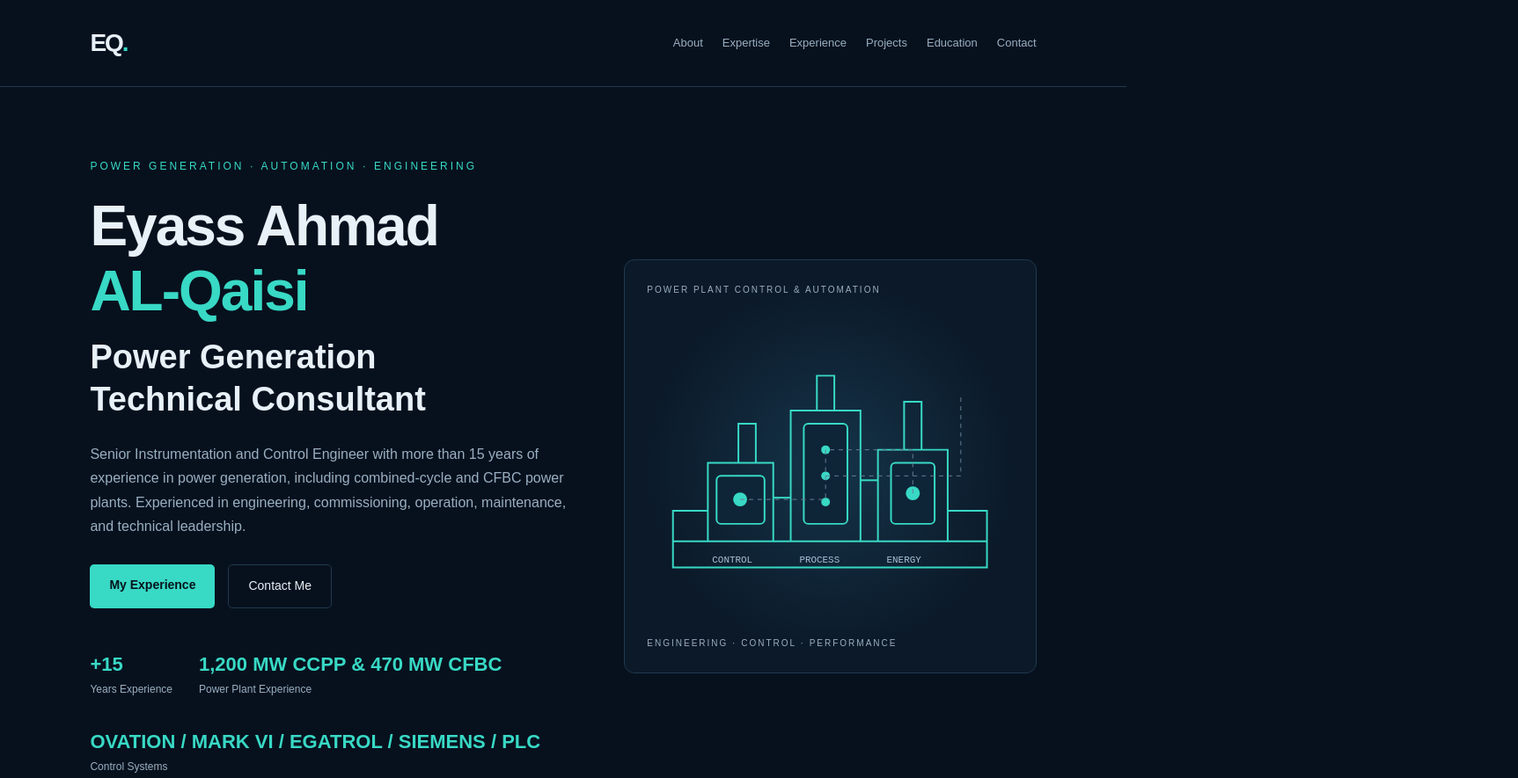
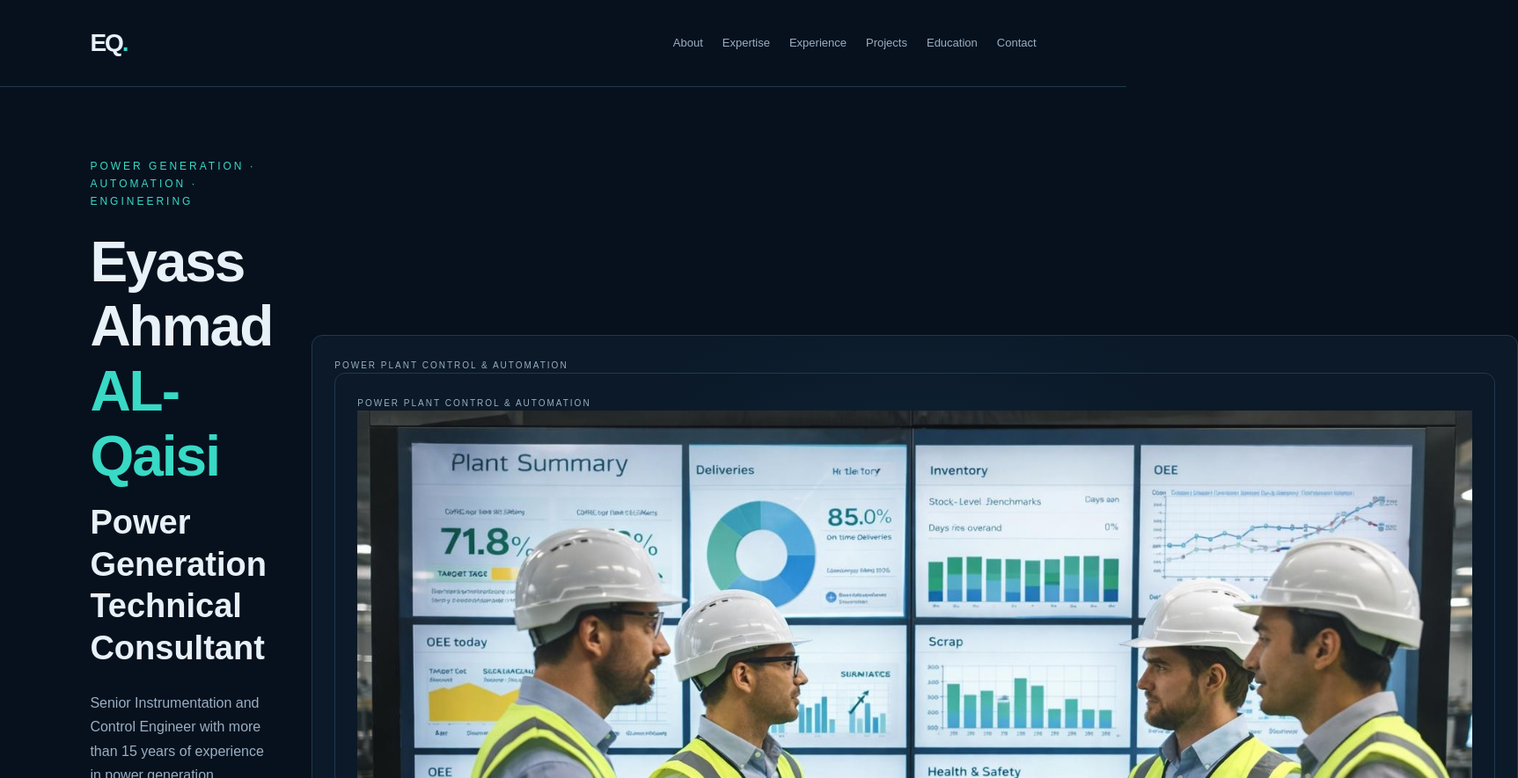
Before and after one commit to Eng-Eyass/EyassQaisi.github.io, a plain HTML site: page index.html in a window 1280 px wide. Shown: the top 885 px of the page at 88% size, 1725 px wide, since content can reach past the window. Drawn offline with Linux system fonts and the light colour scheme.

Commit message:
Update index.html
Replace plant illustration with engineering team photo

```diff
--- a/index.html
+++ b/index.html
@@ -95,68 +95,24 @@
       POWER PLANT CONTROL & AUTOMATION
     </p>
 
-    <svg viewBox="0 0 420 340"
-         class="plant-svg"
-         xmlns="http://www.w3.org/2000/svg">
 
-      <g fill="none" stroke="#38d9c5" stroke-width="2">
+<div class="hero-visual">
 
-        <path d="M30 260 H390"/>
-        <path d="M70 260 V170 H145 V260"/>
-        <path d="M165 260 V110 H245 V260"/>
-        <path d="M265 260 V155 H345 V260"/>
+  <p class="visual-label">
+    POWER PLANT CONTROL & AUTOMATION
+  </p>
 
-        <path d="M105 170 V125 H125 V170"/>
-        <path d="M195 110 V70 H215 V110"/>
-        <path d="M295 155 V100 H315 V155"/>
+  <img
+    src="plant-control-team.jpg"
+    alt="Power generation engineers reviewing plant performance and control system dashboards"
+    class="plant-team-image"
+  >
 
-        <path d="M145 210 H165"/>
-        <path d="M245 190 H265"/>
+  <p class="visual-caption">
+    ENGINEERING · CONTROL · PERFORMANCE
+  </p>
 
-        <path d="M70 225 H30 V290 H390 V225 H345"/>
-
-      </g>
-
-      <g fill="#0e2537" stroke="#38d9c5" stroke-width="2">
-
-        <rect x="80" y="185" width="55" height="55" rx="5"/>
-        <rect x="180" y="125" width="50" height="115" rx="5"/>
-        <rect x="280" y="170" width="50" height="70" rx="5"/>
-
-      </g>
-
-      <g fill="#38d9c5">
-        <circle cx="107" cy="212" r="8"/>
-        <circle cx="205" cy="155" r="5"/>
-        <circle cx="205" cy="185" r="5"/>
-        <circle cx="205" cy="215" r="5"/>
-        <circle cx="305" cy="205" r="8"/>
-      </g>
-
-      <g fill="none" stroke="#647f96"
-         stroke-width="1" stroke-dasharray="5 5">
-
-        <path d="M107 212 H205 V155 H305 V205"/>
-        <path d="M205 185 H360 V90"/>
-
-      </g>
-
-      <g fill="#a9c2d6" font-size="11"
-         font-family="monospace">
-
-        <text x="75" y="285">CONTROL</text>
-        <text x="175" y="285">PROCESS</text>
-        <text x="275" y="285">ENERGY</text>
-
-      </g>
-
-    </svg>
-
-    <p class="visual-caption">
-      ENGINEERING · CONTROL · PERFORMANCE
-    </p>
-
-  </div>
+</div>
 
 </section>
 
```
